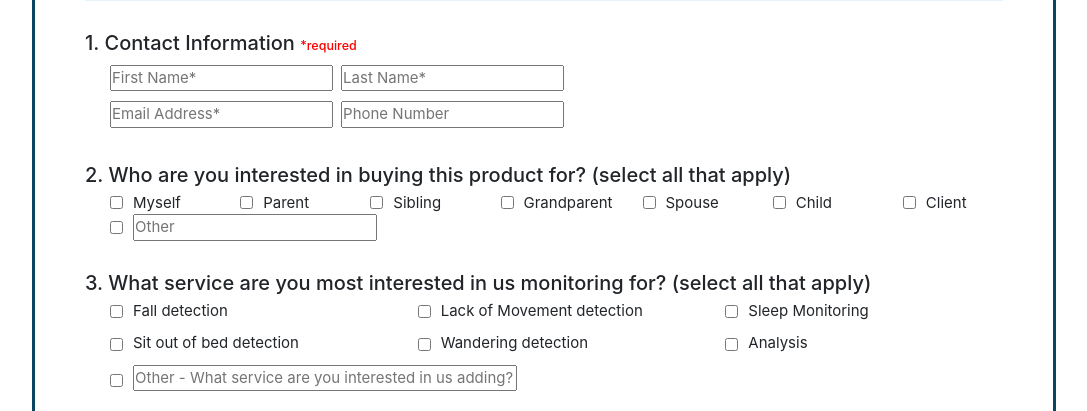
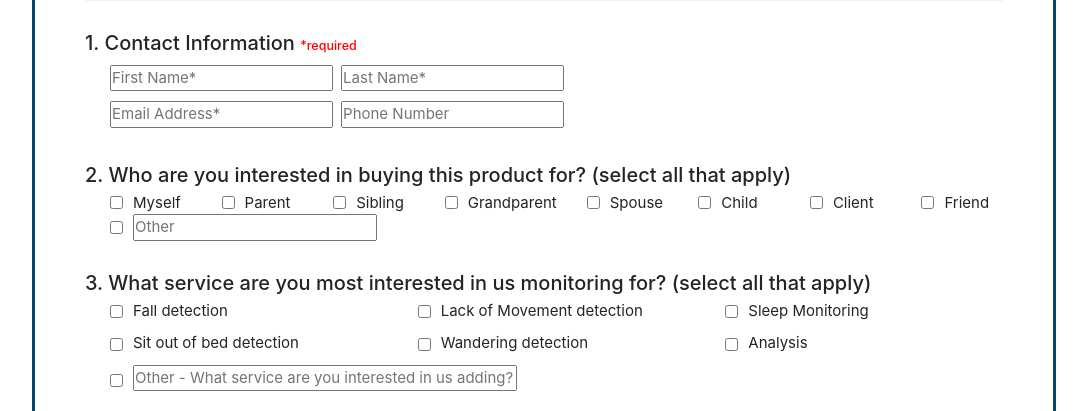
Before and after one commit to jxss-n/MercuryHealth, a Django app: page /beta/ in a window 1280 px wide. Shown: the part 1419-1830 px from the top of the page, without its empty margins (96-1183 px from the left). Run offline with Django 3.2, Linux system fonts and the light colour scheme; some libraries are stand-ins or nearby versions.

Commit message:
added friend

```diff
--- a/frontend/templates/frontend/beta.html
+++ b/frontend/templates/frontend/beta.html
@@ -114,7 +114,8 @@
           <div class="col-md"><input id="q1a5" name="short_answer1" type="checkbox"><label for="q1a5">Spouse</label></div>
           <div class="col-md"><input id="q1a6" name="short_answer1" type="checkbox"><label for="q1a6">Child</label></div>
           <div class="col-md"><input id="q1a7" name="short_answer1" type="checkbox"><label for="q1a7">Client</label></div>
-          <div class="col-md"><input name="short_answer1" type="checkbox"><label for="q1a8"><input id="q1a8" name="short_answer3" type="text" placeholder="Other"></label></div>
+          <div class="col-md"><input id="q1a8" name="short_answer1" type="checkbox"><label for="q1a8">Friend</label></div>
+          <div class="col-md"><input name="short_answer1" type="checkbox"><label for="q1a9"><input id="q1a9" name="short_answer3" type="text" placeholder="Other"></label></div>
         </div>
 
         <h4>3. What service are you most interested in us monitoring for? (select all that apply)</h4>
```
